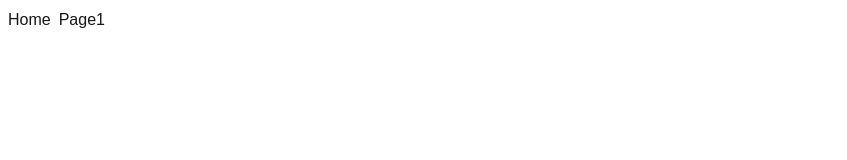
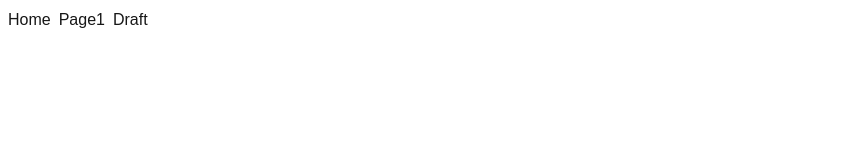
Before and after one commit to bakhanx/nextjs15-dev, a Next.js app: page / in a window 1280 px wide. Shown: the top 160 px of the page, without its empty margins (0-847 px from the left). Built offline with nearby package versions, Linux system fonts and the light colour scheme.

Commit message:
Feat: draft 링크 추가

```diff
--- a/src/app/components/header.tsx
+++ b/src/app/components/header.tsx
@@ -2,7 +2,8 @@ import Link from 'next/link'
 
 const links = [
   { href: '/home', label: 'Home' },
-  { href: '/page1', label: 'Page1' }
+  { href: '/page1', label: 'Page1' },
+  { href: '/draft', label: 'Draft' },
 ]
 
 export default function Header() {
```
